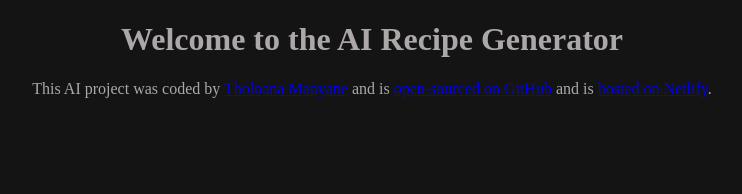
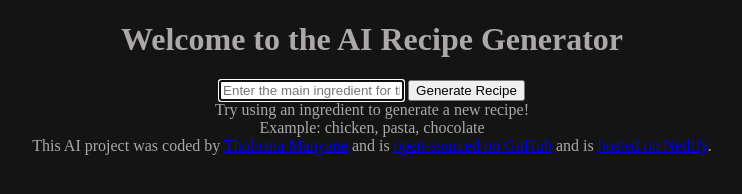
Before and after one commit to Tholoana96/recipe-generator, a plain HTML site: page index.html in a window 1280 px wide. Shown: the whole page, without its empty margins (268-1010 px from the left). Drawn offline with Linux system fonts and the light colour scheme.

Commit message:
Added form for the HTML

```diff
--- a/index.html
+++ b/index.html
@@ -8,6 +8,24 @@
   </head>
   <body>
     <h1>Welcome to the AI Recipe Generator</h1>
+
+    <main>
+      <form>
+        <input
+          type="text"
+          placeholder="Enter the main ingredient for the recipe"
+          autofocus
+          required
+          autocomplete="off"
+        />
+        <input type="submit" value="Generate Recipe" />
+      </form>
+      <div>
+        Try using an ingredient to generate a new recipe!
+        <br />
+        Example: chicken, pasta, chocolate
+      </div>
+    </main>
 
     <footer>
       This AI project was coded by
```
